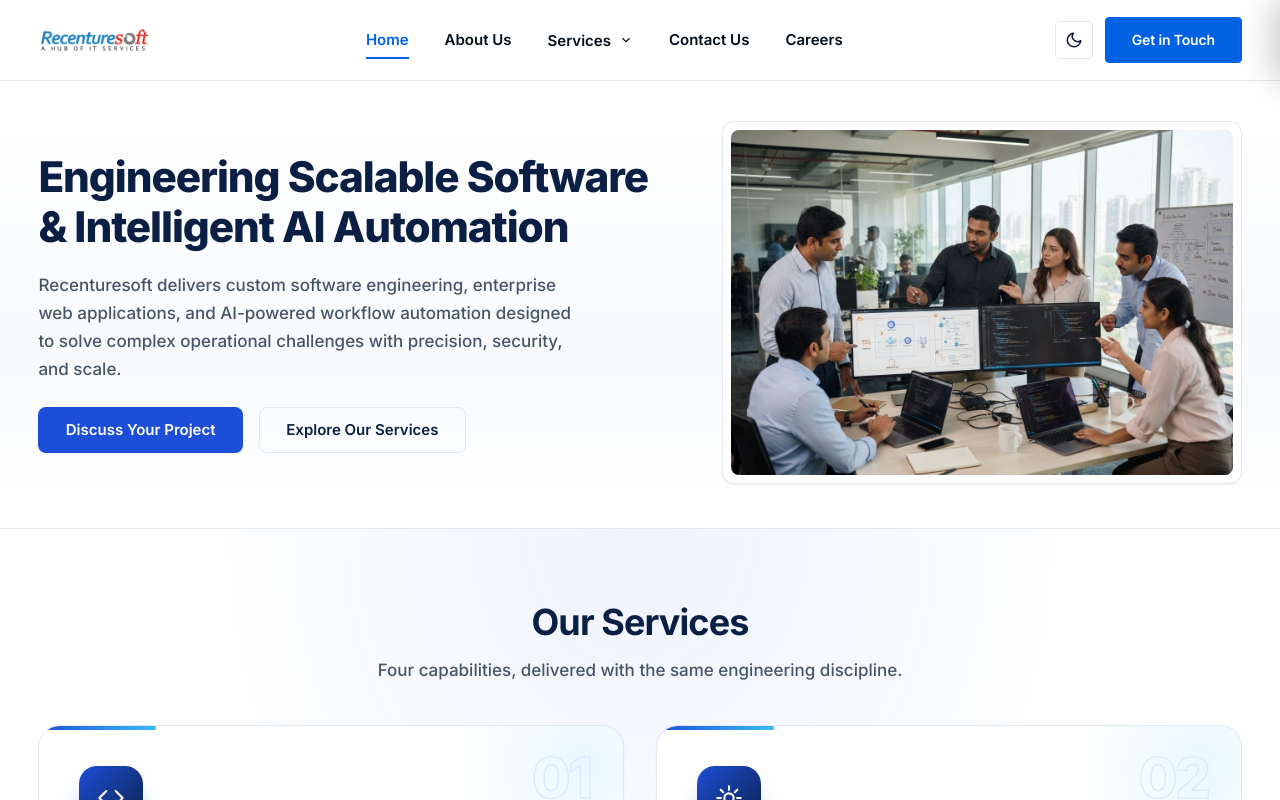
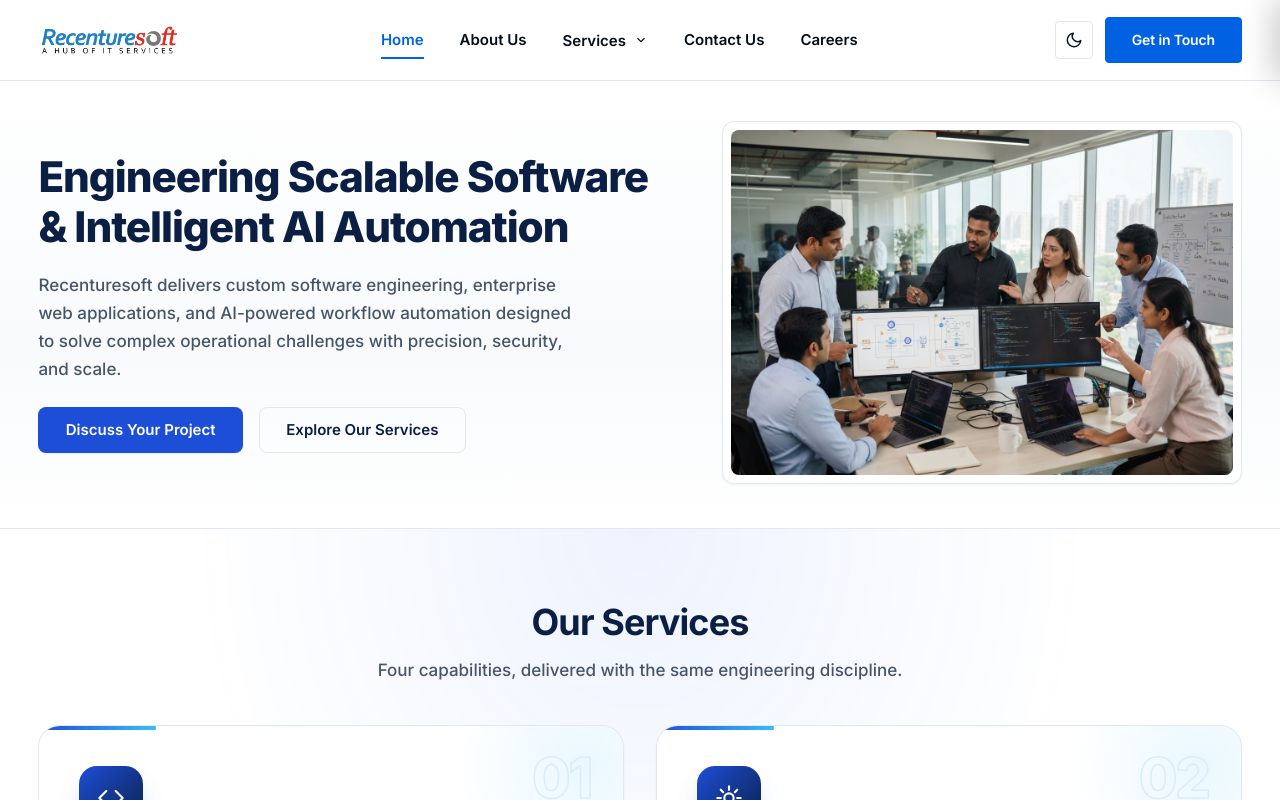
Before and after one commit to paras879/websiterecentresoft, a Next.js app: page / in a window 1280 px wide. Shown: the top 800 px of the page. Built offline with nearby package versions, Linux system fonts and the light colour scheme.

Commit message:
Increase header logo height and size

```diff
--- a/src/components/site-header.module.css
+++ b/src/components/site-header.module.css
@@ -29,17 +29,17 @@
 
 .brandLogoLight {
   display: block;
-  height: 46px;
+  height: 58px;
   width: auto;
-  max-width: 190px;
+  max-width: 240px;
   object-fit: contain;
 }
 
 .brandLogoDark {
   display: none;
-  height: 40px;
+  height: 52px;
   width: auto;
-  max-width: 190px;
+  max-width: 240px;
   object-fit: contain;
 }
 
--- a/src/components/site-header.tsx
+++ b/src/components/site-header.tsx
@@ -98,16 +98,16 @@ export function SiteHeader({ site, info }: Props) {
           <Image
             src="/images/recenturesoft-logo.png"
             alt="Recenturesoft - A Hub of IT Services"
-            width={180}
-            height={60}
+            width={220}
+            height={80}
             priority
             className={styles.brandLogoLight}
           />
           <Image
             src="/images/logo_white.PNG"
             alt="Recenturesoft"
-            width={180}
-            height={60}
+            width={220}
+            height={80}
             priority
             className={styles.brandLogoDark}
           />
```
